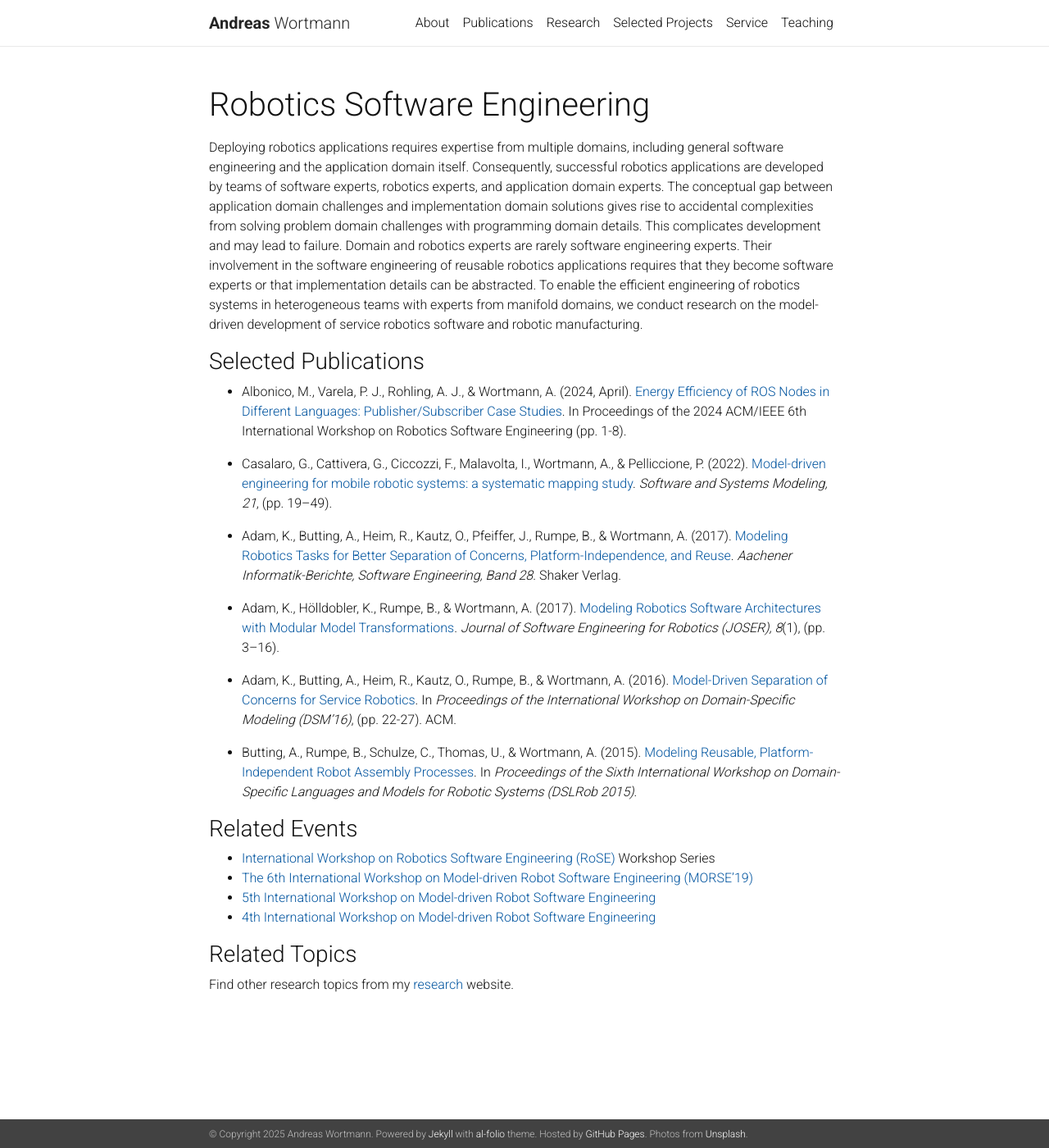
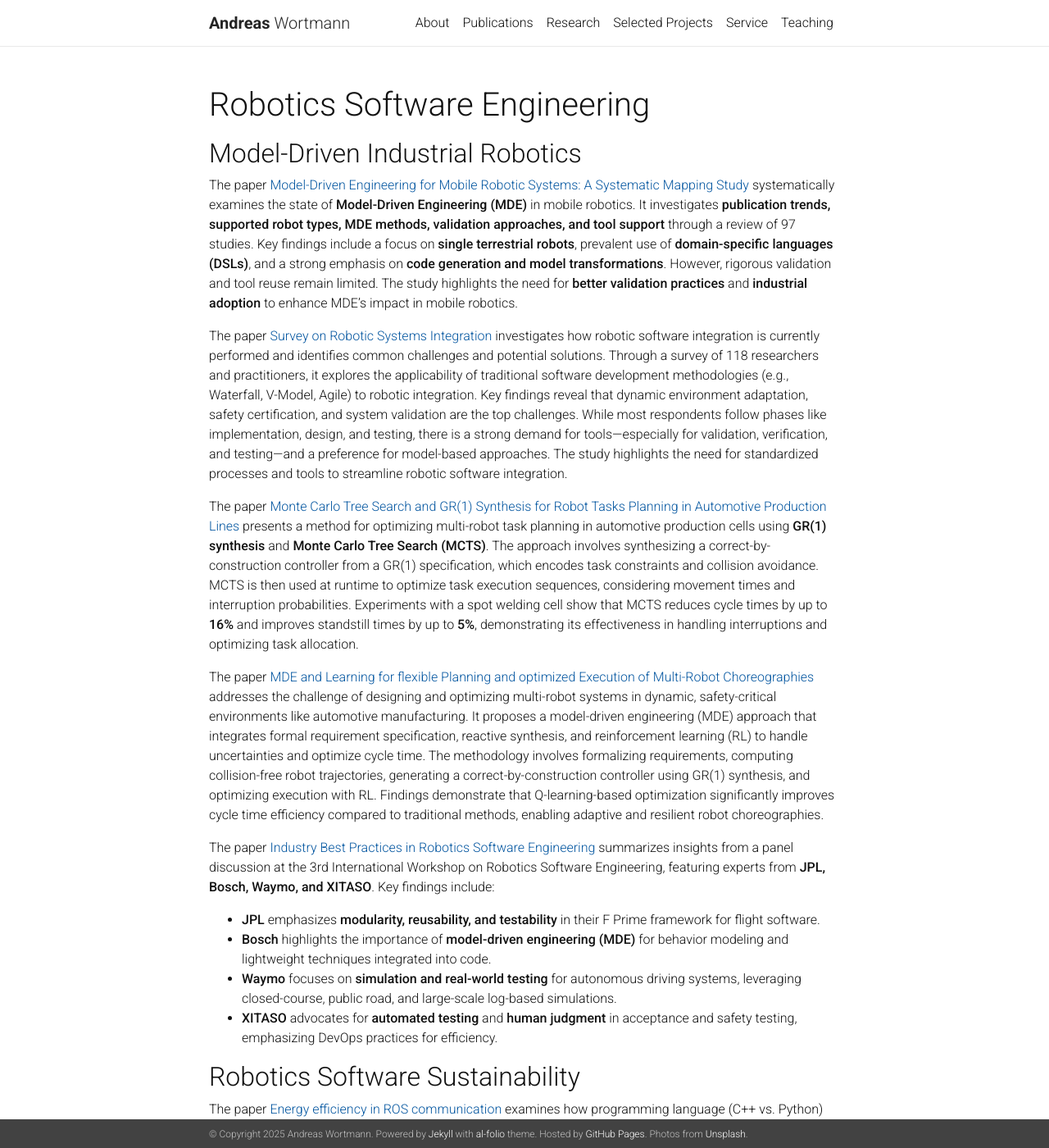
Before and after one commit to awortmann/awortmann.github.io, a Jekyll site: the page built from _pages/research/robotics.md, in a window 1280 px wide and 1400 px high. Shown: the whole window at 82% size. Built offline with Jekyll 4.4.1, drawn with Linux system fonts in a browser that asks for light colours; nearby versions of some CDN libraries; a style sheet for code colours, icons or effects is not loaded; some of the changed text lies outside the part shown.

Commit message:
Minor update

```diff
--- a/_pages/research/robotics.md
+++ b/_pages/research/robotics.md
@@ -6,13 +6,33 @@ description:
 nav: false
 ---
 
-Deploying robotics applications requires expertise from multiple domains, including general software engineering and the application domain itself. Consequently, successful robotics applications are developed by teams of software experts, robotics experts, and application domain experts. The conceptual gap between application domain challenges and implementation domain solutions gives rise to accidental complexities from solving problem domain challenges with programming domain details. This complicates development and may lead to failure. Domain and robotics experts are rarely software engineering experts. Their involvement in the software engineering of reusable robotics applications requires that they become software experts or that implementation details can be abstracted. To enable the efficient engineering of robotics systems in heterogeneous teams with experts from manifold domains, we conduct research on the model-driven development of service robotics software and robotic manufacturing.
+## Model-Driven Industrial Robotics
 
-### Selected Publications
+The paper [Model-Driven Engineering for Mobile Robotic Systems: A Systematic Mapping Study](https://github.com/awortmann/awortmann.github.io/raw/master/downloads/paper/Model_driven_engineering_for_mobile_robotic_systems__a_systematic_mapping_study) systematically examines the state of **Model-Driven Engineering (MDE)** in mobile robotics. It investigates **publication trends, supported robot types, MDE methods, validation approaches, and tool support** through a review of 97 studies. Key findings include a focus on **single terrestrial robots**, prevalent use of **domain-specific languages (DSLs)**, and a strong emphasis on **code generation and model transformations**. However, rigorous validation and tool reuse remain limited. The study highlights the need for **better validation practices** and **industrial adoption** to enhance MDE's impact in mobile robotics.
 
-- Albonico, M., Varela, P. J., Rohling, A. J., & Wortmann, A. (2024, April). [Energy Efficiency of ROS Nodes in Different Languages: Publisher/Subscriber Case Studies](../../downloads/papers/Energy_Efficiency_of_ROS_Nodes_in_Different_Languages_-_Publisher-Subscriber_Case_Studies.pdf). In Proceedings of the 2024 ACM/IEEE 6th International Workshop on Robotics Software Engineering (pp. 1-8).
+The paper [Survey on Robotic Systems Integration](https://awortmann.github.io/downloads/paper/Survey_on_Robotic_Systems_Integration.pdf) investigates how robotic software integration is currently performed and identifies common challenges and potential solutions. Through a survey of 118 researchers and practitioners, it explores the applicability of traditional software development methodologies (e.g., Waterfall, V-Model, Agile) to robotic integration. Key findings reveal that dynamic environment adaptation, safety certification, and system validation are the top challenges. While most respondents follow phases like implementation, design, and testing, there is a strong demand for tools—especially for validation, verification, and testing—and a preference for model-based approaches. The study highlights the need for standardized processes and tools to streamline robotic software integration.
 
-- Casalaro, G., Cattivera, G., Ciccozzi, F., Malavolta, I., Wortmann, A., & Pelliccione, P. (2022). [Model-driven engineering for mobile robotic systems: a systematic mapping study](https://link.springer.com/article/10.1007/s10270-021-00908-8). *Software and Systems Modeling, 21*, (pp. 19–49).
+The paper [Monte Carlo Tree Search and GR(1) Synthesis for Robot Tasks Planning in Automotive Production Lines](https://awortmann.github.io/downloads/paper/Monte_Carlo_Tree_Search_and_GR_1__Synthesis_for_Robot_Tasks_Planning_in_Automotive_Production_Lines.pdf) presents a method for optimizing multi-robot task planning in automotive production cells using **GR(1) synthesis** and **Monte Carlo Tree Search (MCTS)**. The approach involves synthesizing a correct-by-construction controller from a GR(1) specification, which encodes task constraints and collision avoidance. MCTS is then used at runtime to optimize task execution sequences, considering movement times and interruption probabilities. Experiments with a spot welding cell show that MCTS reduces cycle times by up to **16%** and improves standstill times by up to **5%**, demonstrating its effectiveness in handling interruptions and optimizing task allocation.
+
+The paper [MDE and Learning for flexible Planning and optimized Execution of Multi-Robot Choreographies](https://raw.githubusercontent.com/awortmann/awortmann.github.io/master/downloads/paper/MDE_and_Learning_for_flexible_Planning_and_optimized_Execution_of_Multi-Robot_Choreographies.pdf) addresses the challenge of designing and optimizing multi-robot systems in dynamic, safety-critical environments like automotive manufacturing. It proposes a model-driven engineering (MDE) approach that integrates formal requirement specification, reactive synthesis, and reinforcement learning (RL) to handle uncertainties and optimize cycle time. The methodology involves formalizing requirements, computing collision-free robot trajectories, generating a correct-by-construction controller using GR(1) synthesis, and optimizing execution with RL. Findings demonstrate that Q-learning-based optimization significantly improves cycle time efficiency compared to traditional methods, enabling adaptive and resilient robot choreographies.
+
+The paper [Industry Best Practices in Robotics Software Engineering](https://arxiv.org/pdf/2212.04877) summarizes insights from a panel discussion at the 3rd International Workshop on Robotics Software Engineering, featuring experts from **JPL, Bosch, Waymo, and XITASO**. Key findings include:
+
+- **JPL** emphasizes **modularity, reusability, and testability** in their F Prime framework for flight software.
+- **Bosch** highlights the importance of **model-driven engineering (MDE)** for behavior modeling and lightweight techniques integrated into code.
+- **Waymo** focuses on **simulation and real-world testing** for autonomous driving systems, leveraging closed-course, public road, and large-scale log-based simulations.
+- **XITASO** advocates for **automated testing** and **human judgment** in acceptance and safety testing, emphasizing DevOps practices for efficiency.
+
+## Robotics Software Sustainability
+
+The paper [Energy efficiency in ROS communication](https://awortmann.github.io/downloads/paper/Energy_efficiency_in_ROS_communication.pdf) examines how programming language (C++ vs. Python) and communication patterns (topics, services, actions) affect energy efficiency in ROS 2. It asks how energy use varies across communication types, languages, and workloads. Through 90 controlled experiments measuring CPU, memory, and energy, the authors found Python consistently consumes more energy and resources than C++, while message frequency strongly influences energy use and the number of clients has minor impact. The study concludes that programming language and message frequency are key factors for optimizing ROS-based systems toward greater energy efficiency.
+
+
+## Robotics Software Engineering Education
+
+The paper [Educating Future Software Engineers for Industrial Robotics](https://awortmann.github.io/downloads/paper/Educating_Future_Software_Engineers_for_Industrial_Robotics.pdf) addresses the evolving need for specialized education in robotics software engineering, driven by advancements like Industry 4.0, AI, IoT, and digital twins. It introduces seven key educational goals: robotics software, AI, human-robot interaction, IoT, digital twins, model-driven software engineering, and risk analysis. The research presents two connected model factories equipped with sensors, actuators, and controllers, enabling hands-on learning in a realistic industrial environment. Findings highlight the importance of interdisciplinary collaboration and practical experience, demonstrating how these factories foster innovation and prepare students for the digital economy by bridging theory and real-world application.
+
+### Further Selected Publications
 
 - Adam, K., Butting, A., Heim, R., Kautz, O., Pfeiffer, J., Rumpe, B., & Wortmann, A. (2017). [Modeling Robotics Tasks for Better Separation of Concerns, Platform-Independence, and Reuse](https://www.se-rwth.de/publications/Modeling-Robotics-Tasks-for-Better-Separation-of-Concerns-Platform-Independence-and-Reuse.pdf). *Aachener Informatik-Berichte, Software Engineering, Band 28*. Shaker Verlag.
 
```
